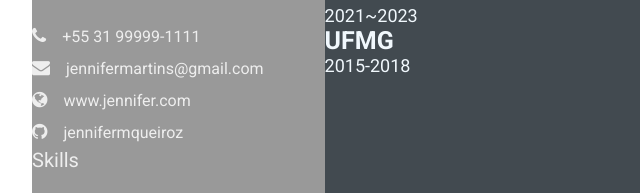
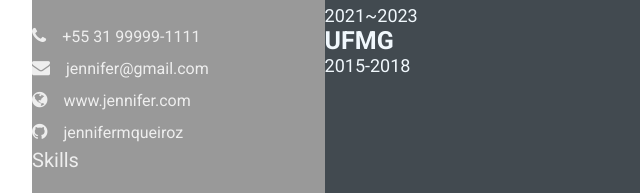
Before and after one commit to jennifermqueiroz/devweekgit.github.io, a plain HTML site: page index.html in a window 1280 px wide. Shown: the part 459-652 px from the top of the page, 96-736 px from the left. Drawn offline with Linux system fonts and the light colour scheme.

Commit message:
tentei corrigir o conflito no arquivo index

```diff
--- a/index.html
+++ b/index.html
@@ -37,7 +37,7 @@
                     <p class="left-title">Contato</p>
                     <ul>
                         <li><i class="fa fa-phone"></i>+55 31 99999-1111</li>
-                        <li><i class="fa fa-envelope"></i>jennifermartins@gmail.com</li>
+                        <li><i class="fa fa-envelope"></i>jennifer@gmail.com</li>
                         <li><i class="fa fa-globe"></i>www.jennifer.com</li>
                         <li><i class="fa fa-github"></i>jennifermqueiroz</li>
                     </ul>
```
